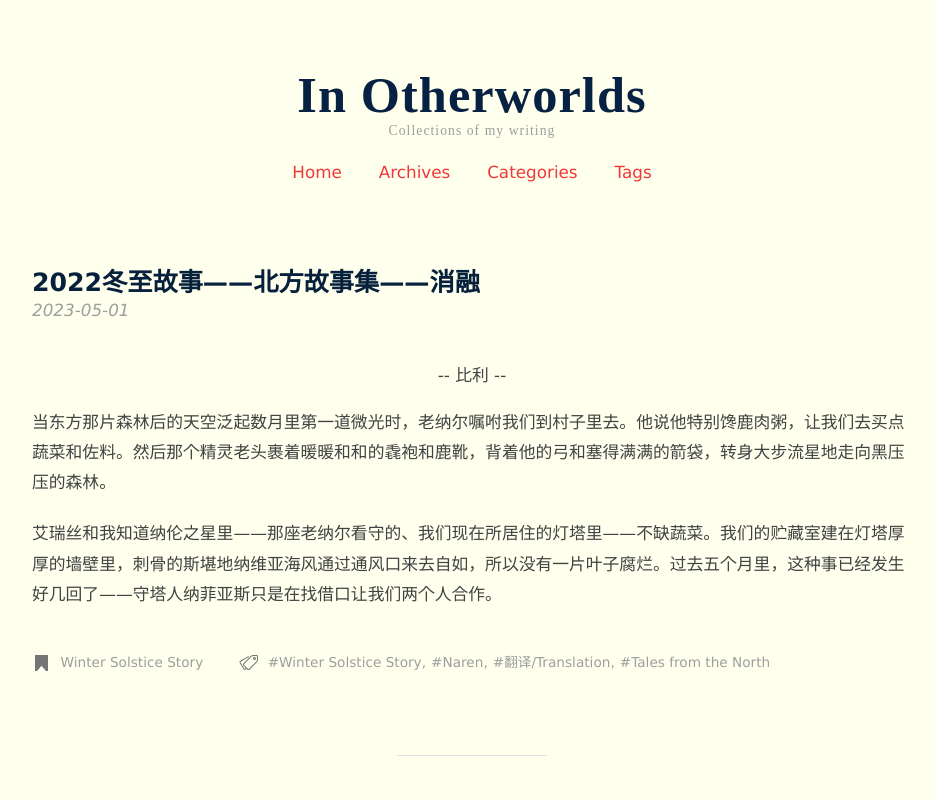
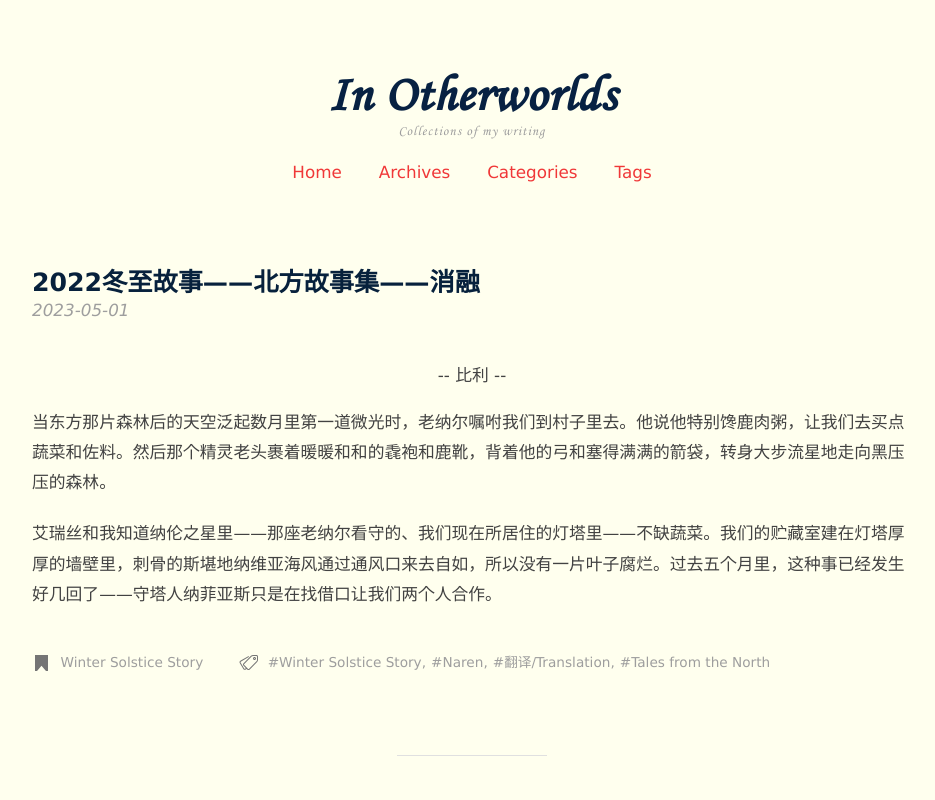
Before and after one commit to masterrite/masterrite.github.io, a plain HTML site: page index.html in a window 1280 px wide. Shown: the top 800 px of the page, without its empty margins (168-1103 px from the left). Drawn offline with Linux system fonts and the light colour scheme.

Commit message:
Site updated: 2023-05-01 23:30:43

```diff
--- a/css/components/header.css
+++ b/css/components/header.css
@@ -4,7 +4,7 @@ header {
 header .site-branding {
   text-align: center;
   margin-bottom: 2rem;
-  font-family: "Apple Chancery", "URW Chancery L", "Monotype Corsiva";
+  font-family: "Apple Chancery", "URW Chancery L", "Monotype Corsiva", mtcorsva;
   letter-spacing: 0.1em;
 text-transform
 }
--- a/css/style.css
+++ b/css/style.css
@@ -473,7 +473,7 @@ header {
 header .site-branding {
   text-align: center;
   margin-bottom: 2rem;
-  font-family: "Apple Chancery";
+  font-family: "Apple Chancery", "URW Chancery L", "Monotype Corsiva", mtcorsva;
   letter-spacing: 0.1em;
 text-transform
 }
@@ -1191,3 +1191,9 @@ pre .deletion {
     padding: 2.5rem 0 !important;
   }
 }
+@font-face {
+  font-family: 'mtcorsva';
+  src: url("../fonts/mtcorsva.woff") format('woff');
+  font-weight: normal;
+  font-style: normal;
+}
```
Also changed, not shown: fonts/mtcorsva.woff (added).
